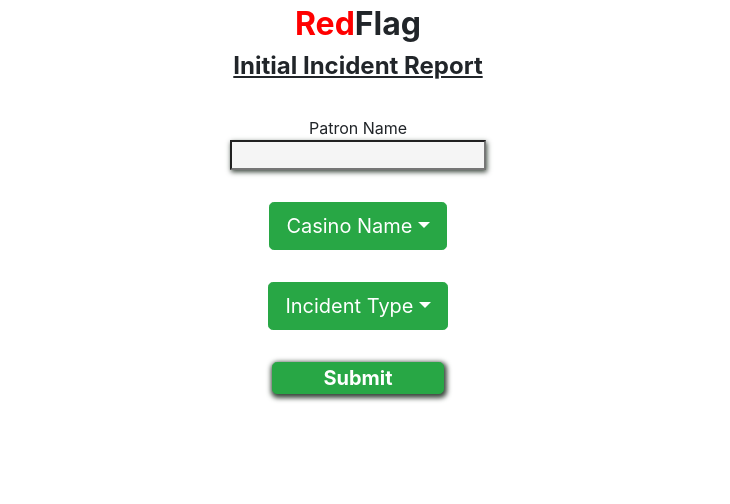
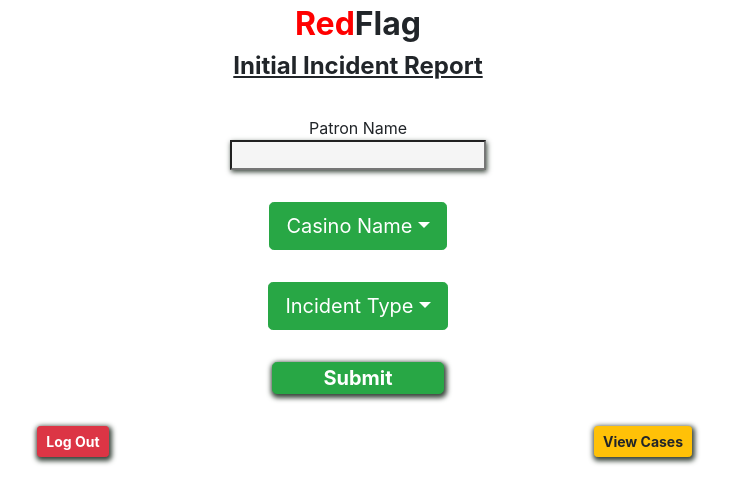
Before and after one commit to jcsmileyjr/RedFlag, a React (Create React App) app: page / in a window 1280 px wide. Shown: the top 504 px of the page, without its empty margins (282-1012 px from the left). Built offline with nearby package versions, Linux system fonts and the light colour scheme.

Commit message:
Added log out and view cases buttons

```diff
--- /dev/null
+++ b/src/components/ActionButton/ActionButton.js
@@ -0,0 +1,12 @@
+import React from "react";
+import {Container, Row, Col, Button} from 'react-bootstrap';
+import "./actionButton.css"
+
+//Special small buttons. The buttonColor is dependent on the react-bootstrap button varient type
+const ActionButton = (props) => (
+    <Container>
+        <Row><Col><Button variant={props.buttonColor} size="sm" className="actionButtonStyle">{props.title}</Button></Col></Row>
+    </Container>
+);
+
+export default ActionButton;
--- /dev/null
+++ b/src/components/ActionButton/actionButton.css
@@ -0,0 +1,5 @@
+.actionButtonStyle {
+    box-shadow: 1px 2px 5px 2px rgb(58, 70, 60); /*shadow under the button*/
+    font-weight: bold;
+    /* padding: 0px 50px 0px 50px;     */
+}
--- a/src/screen/Incident/Incident.js
+++ b/src/screen/Incident/Incident.js
@@ -5,7 +5,7 @@ import {Container, Row, Col, DropdownButton, Dropdown} from 'react-bootstrap';
 import Nav from '../../components/Nav/Nav';
 import InputText from '../../components/InputText/InputText';
 import SubmitButton from '../../components/SubmitButton/SubmitButton';
-
+import ActionButton from '../../components/ActionButton/ActionButton';
 //names of the current casinos in Tunica
 const casinoNames = ["GoldStrike", "Horseshoe", "1st Jackpot", "Sam's Town", "Hollywood", "Fitz", "Isle of Capri"];
 const incidentTypes = ["Disputes", "Complaint", "Jackpot", "Crimminal", "Minor Gaming"];
@@ -53,6 +53,14 @@ export default function Incident(props) {
 
             {/*Submit Button to create incident and transfer user to active cases page */}
             <Row><Col><SubmitButton /></Col></Row>
+
+            {/*Action buttons, Log out and View Cases */}
+            <section>
+            <Row>
+                <Col><ActionButton buttonColor="danger" title="Log Out" /></Col>
+                <Col><ActionButton buttonColor="warning" title="View Cases" /></Col>
+            </Row>
+            </section>
         </Container>
     );
 }
```
